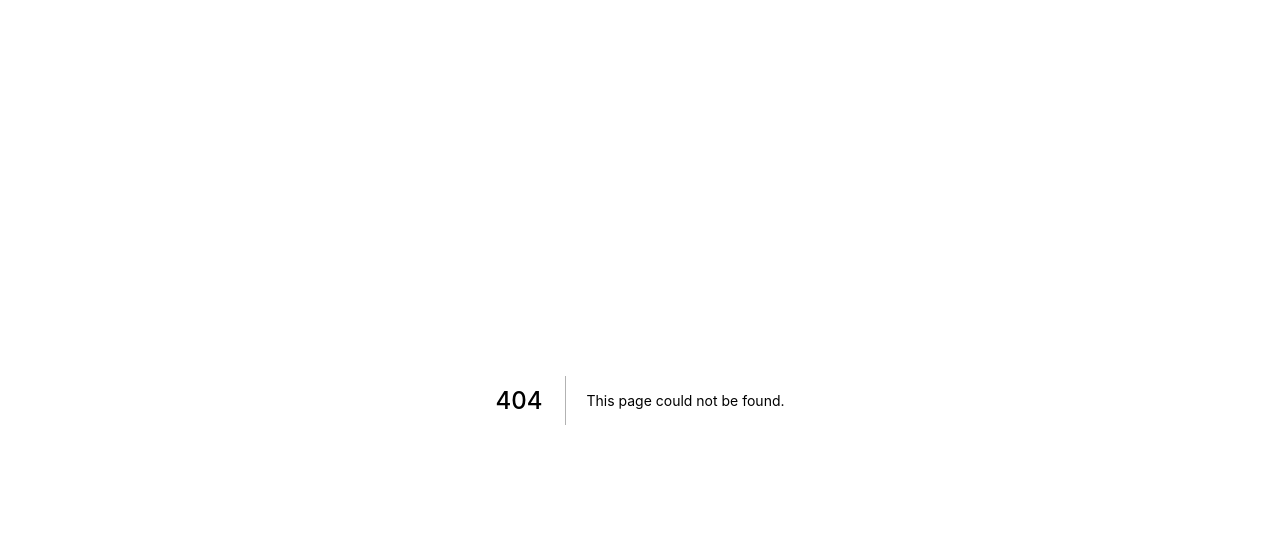
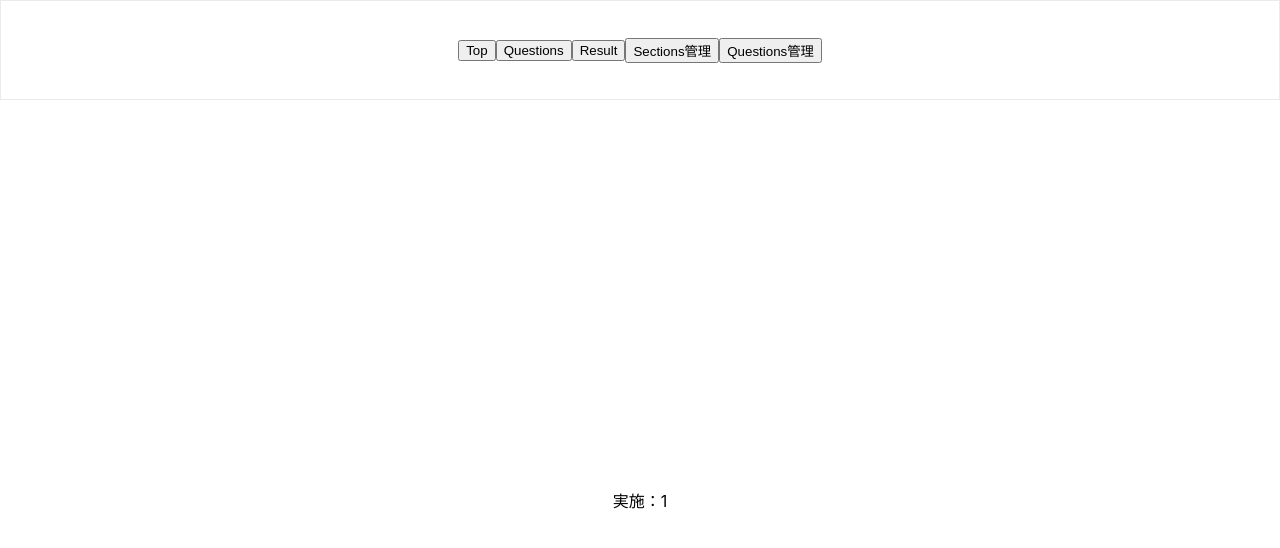
Before and after one commit to kent0304/duo34, a Next.js app in the folder frontend/app/: page /questions/1 in a window 1280 px wide. Before the commit this address had no page. Shown: the top 548 px of the page. Built offline with nearby package versions, Linux system fonts and the light colour scheme.

Commit message:
add dynamic routing for test

```diff
--- a/frontend/app/pages/conductions/actions.js
+++ b/frontend/app/pages/conductions/actions.js
@@ -7,4 +7,5 @@ export const createConduction = (section_id) => async dispatch => {
   const paylaod = {'section_id': section_id}
   const response = await axios.post(`${ROOT_URL}/conduction`, paylaod);
   dispatch({ type: CREATE_CONDUCTION, response })
+  return response;
 }
--- /dev/null
+++ b/frontend/app/pages/questions/[pid]/index.js
@@ -0,0 +1,40 @@
+import { useRouter } from 'next/router'
+import styles from '../../../styles/Home.module.scss';
+import Layout from '../../components/Layout';
+import { connect } from 'react-redux';
+import _ from 'lodash';
+
+function ConductionID(props) {
+  const router = useRouter();
+  const { pid } = router.query;
+  const { tests } = props.state.questions;
+
+  const renderTests = () => {
+    return (
+      _.map(tests, test => (
+        <div key={test.id} value={test.id}>
+          <p>問題番号：{test.question_number}</p>
+          <p>英語text：{test.english_text}</p>
+          <p>日本語text：{test.japanese_text}</p>
+        </div>
+      ))
+    )
+  }
+
+  return (
+    <Layout>
+      <div className={styles.container}>
+        <p>実施：{ pid }</p>
+        {renderTests()}
+      </div>
+    </Layout>
+  )
+}
+
+const mapStateToProps = state => {
+  return {
+    state
+  }
+}
+
+export default connect(mapStateToProps, null)(ConductionID);
--- a/frontend/app/pages/questions/actions.js
+++ b/frontend/app/pages/questions/actions.js
@@ -18,7 +18,7 @@ export const fetchQuestionById = (id) => async dispatch => {
 }
 
 export const fetchQuestionsById = (id) => async dispatch => {
-  const response = await axios.get(`${ROOT_URL}/questions/sections/${id}`) // 修正
+  const response = await axios.get(`${ROOT_URL}/questions/sections/${id}`)
   dispatch({ type: FETCH_QUESTIONS_FROM_SECTION, response })
 }
 
```
Also changed, not shown: frontend/app/pages/components/Top.js (+5 -3 lines).
